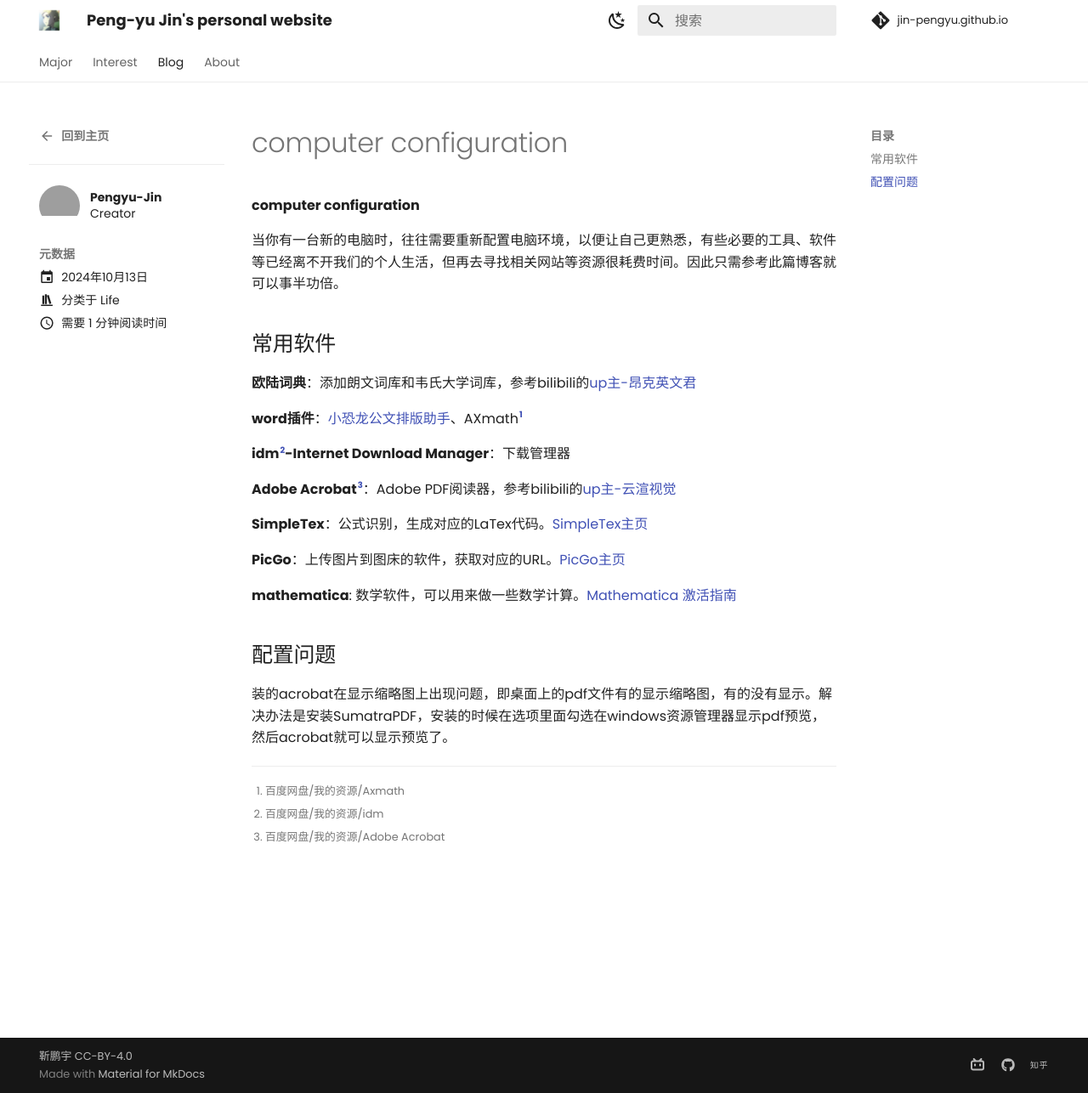
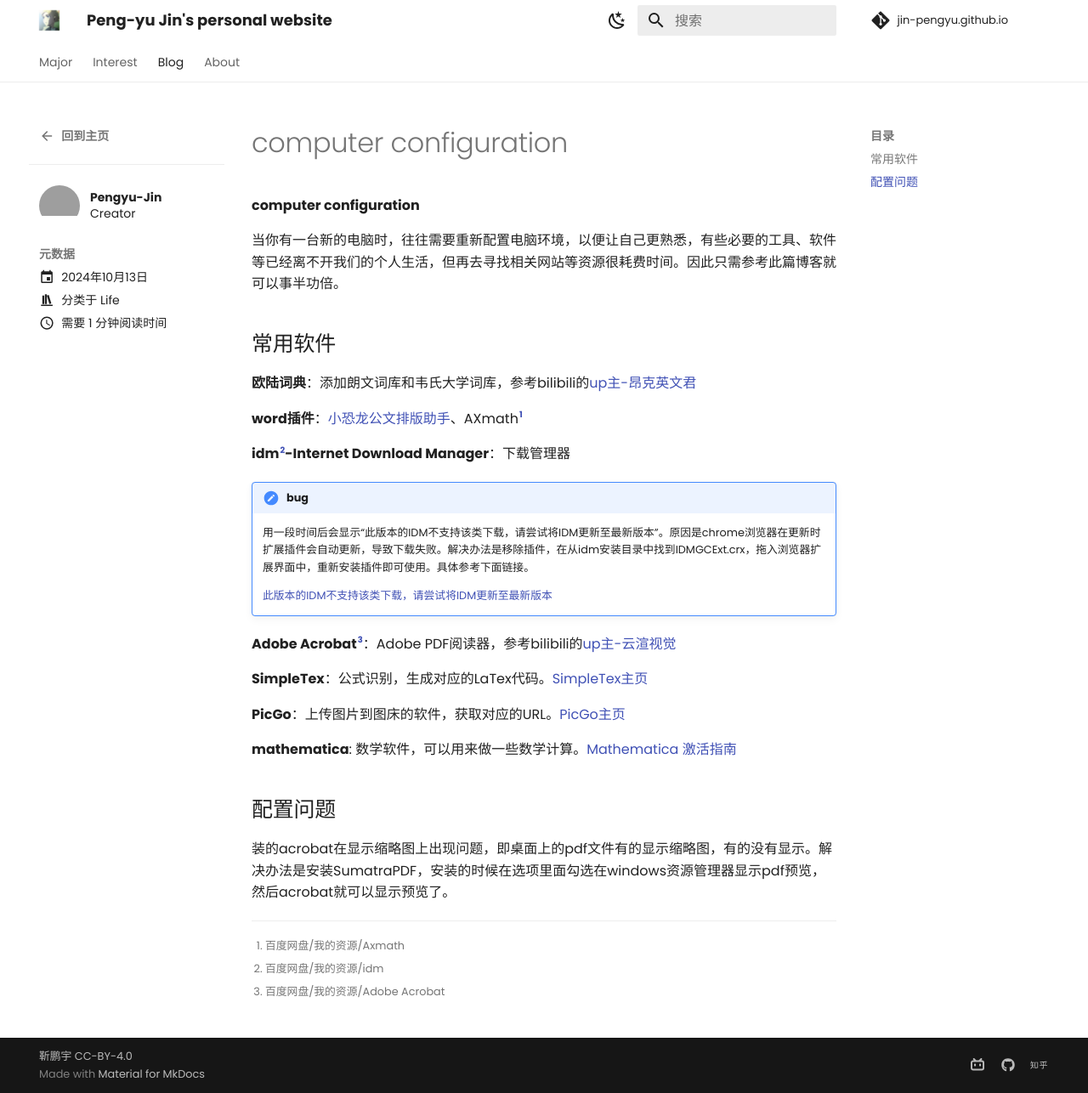
Before and after one commit to Pengyu-Jin/Pengyu-Jin.github.io, an MkDocs documentation site: the page built from docs/blog/posts/computer configuration.md, in a window 1280 px wide and 1286 px high. Shown: the whole window at 85% size. Built offline with MkDocs 1.6.1 and Material for MkDocs 9.7.7, drawn with Linux system fonts in a browser that asks for light colours; comment, search, counter and statistics services are not loaded; grey boxes are pictures that could not be loaded.

Commit message:
20241013-b

```diff
--- a/docs/blog/posts/computer configuration.md
+++ b/docs/blog/posts/computer configuration.md
@@ -20,6 +20,12 @@
 
 **idm[^2]-Internet Download Manager**：下载管理器
 
+!!! alert "bug"
+
+    用一段时间后会显示“此版本的IDM不支持该类下载，请尝试将IDM更新至最新版本”。原因是chrome浏览器在更新时扩展插件会自动更新，导致下载失败。解决办法是移除插件，在从idm安装目录中找到IDMGCExt.crx，拖入浏览器扩展界面中，重新安装插件即可使用。具体参考下面链接。
+
+    [此版本的IDM不支持该类下载，请尝试将IDM更新至最新版本](https://blog.csdn.net/chenxihe123/article/details/121283537){:target="_blank"}
+
 **Adobe Acrobat[^3]**：Adobe PDF阅读器，参考bilibili的[up主-云渲视觉](https://www.bilibili.com/video/BV1nB4y1o7Py/?spm_id_from=333.337.search-card.all.click&vd_source=a69c9948d8c31b427ccd421455913cab){:target="_blank"}
 
 **SimpleTex**：公式识别，生成对应的LaTex代码。[SimpleTex主页](https://simpletex.cn/){:target="_blank"}
```
